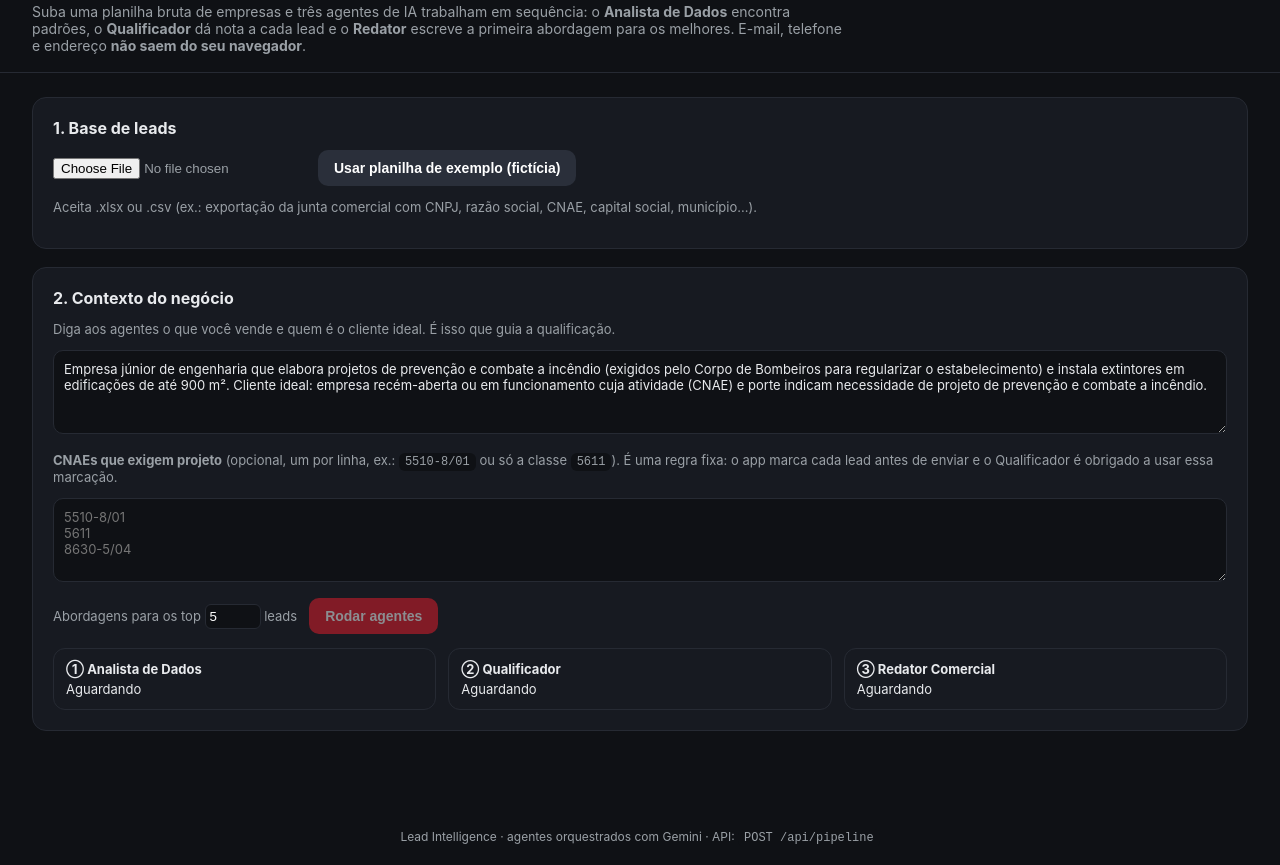
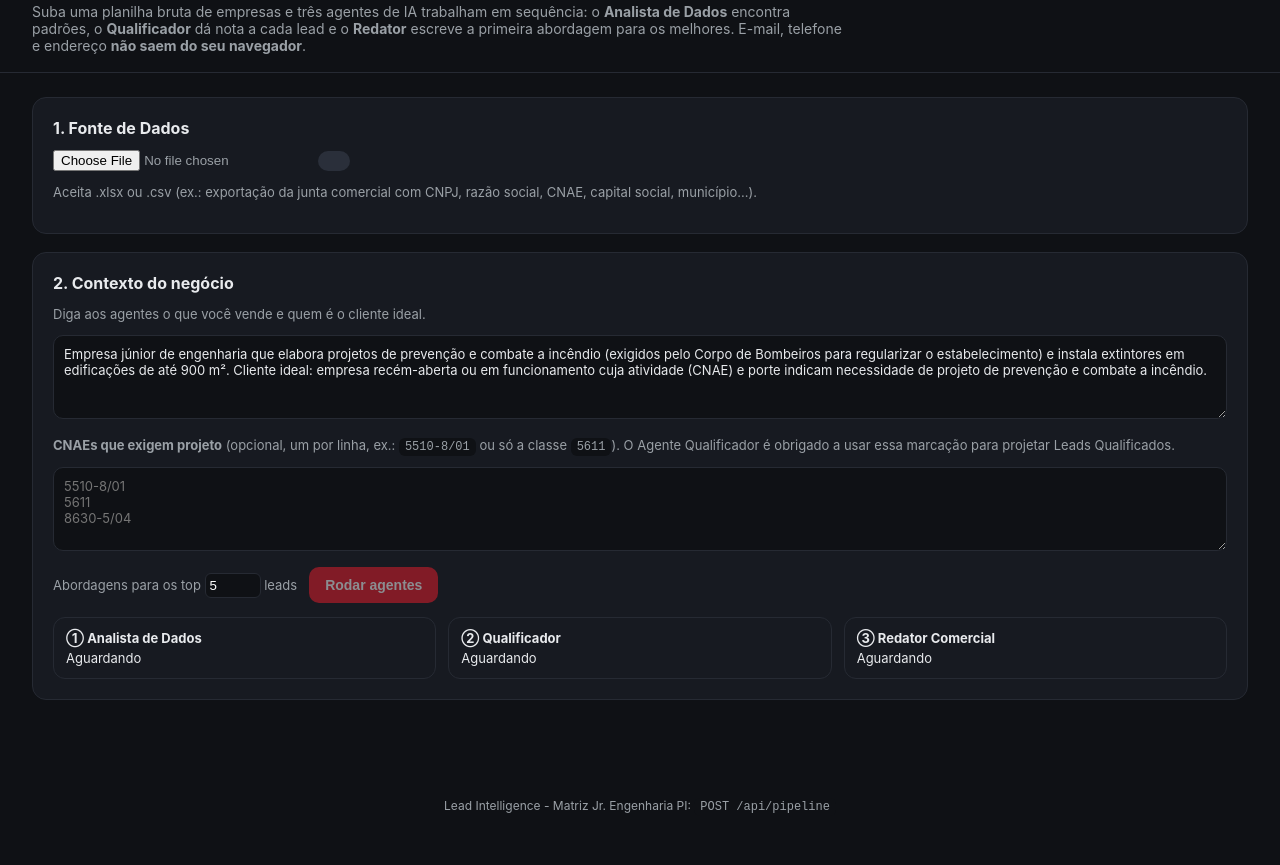
Before and after one commit to welferengineer/Lead-Intelligence, a website: page index.html in a window 1280 px wide. Shown: the part 60-925 px from the top of the page. After the commit the page ends 894 px from the top, so only its background shows below. Drawn offline with nearby package versions, Linux system fonts and the light colour scheme.

Commit message:
Update index.html

```diff
--- a/index.html
+++ b/index.html
@@ -58,10 +58,10 @@
 
 <main>
   <section class="panel">
-    <h2>1. Base de leads</h2>
+    <h2>1. Fonte de Dados</h2>
     <div class="row">
       <input type="file" id="file" accept=".xlsx,.xls,.csv" />
-      <button class="secondary" id="sampleBtn">Usar planilha de exemplo (fictícia)</button>
+      <button class="secondary" id="sampleBtn" Suba uma .pdf ou .xlsx, .xls ou csv</button>
     </div>
     <p class="muted" id="fileInfo">Aceita .xlsx ou .csv (ex.: exportação da junta comercial com CNPJ, razão social, CNAE, capital social, município...).</p>
     <div id="cols"></div>
@@ -69,9 +69,9 @@
 
   <section class="panel">
     <h2>2. Contexto do negócio</h2>
-    <p class="muted">Diga aos agentes o que você vende e quem é o cliente ideal. É isso que guia a qualificação.</p>
+    <p class="muted">Diga aos agentes o que você vende e quem é o cliente ideal.</p>
     <textarea id="contexto"></textarea>
-    <p class="muted" style="margin-top:14px"><b>CNAEs que exigem projeto</b> (opcional, um por linha, ex.: <code>5510-8/01</code> ou só a classe <code>5611</code>). É uma regra fixa: o app marca cada lead antes de enviar e o Qualificador é obrigado a usar essa marcação.</p>
+    <p class="muted" style="margin-top:14px"><b>CNAEs que exigem projeto</b> (opcional, um por linha, ex.: <code>5510-8/01</code> ou só a classe <code>5611</code>). O Agente Qualificador é obrigado a usar essa marcação para projetar Leads Qualificados.</p>
     <textarea id="cnaesObrig" placeholder="5510-8/01&#10;5611&#10;8630-5/04"></textarea>
     <div class="row" style="margin-top:12px">
       <label class="muted">Abordagens para os top <input id="top" type="number" value="5" min="1" max="15" style="width:56px;background:#0f1115;color:#fff;border:1px solid var(--line);border-radius:6px;padding:4px"> leads</label>
@@ -117,7 +117,7 @@
     </section>
   </div>
 </main>
-<footer>Lead Intelligence · agentes orquestrados com Gemini · API: <code>POST /api/pipeline</code></footer>
+<footer>Lead Intelligence - Matriz Jr. Engenharia PI: <code>POST /api/pipeline</code></footer>
 
 <script>
 const DEFAULT_CONTEXT = "Empresa júnior de engenharia que elabora projetos de prevenção e combate a incêndio (exigidos pelo Corpo de Bombeiros para regularizar o estabelecimento) e instala extintores em edificações de até 900 m². Cliente ideal: empresa recém-aberta ou em funcionamento cuja atividade (CNAE) e porte indicam necessidade de projeto de prevenção e combate a incêndio.";
```
